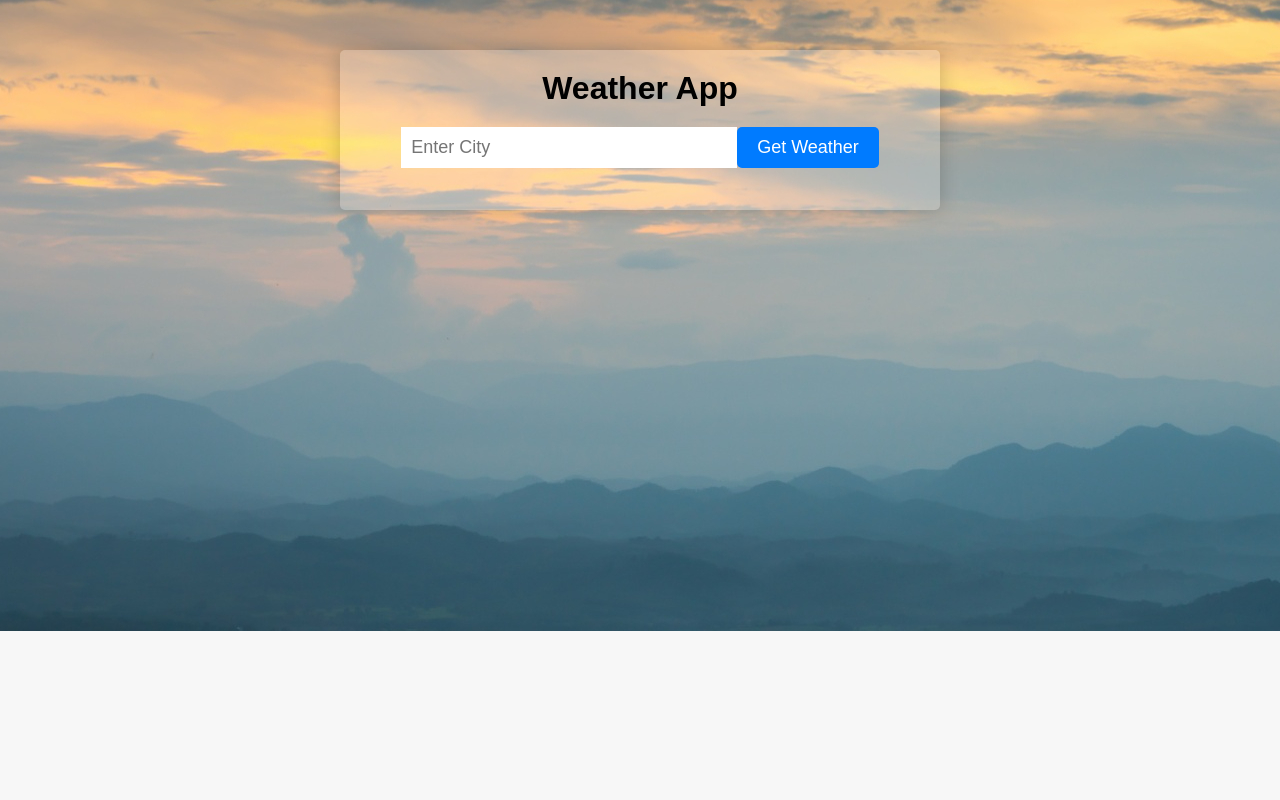
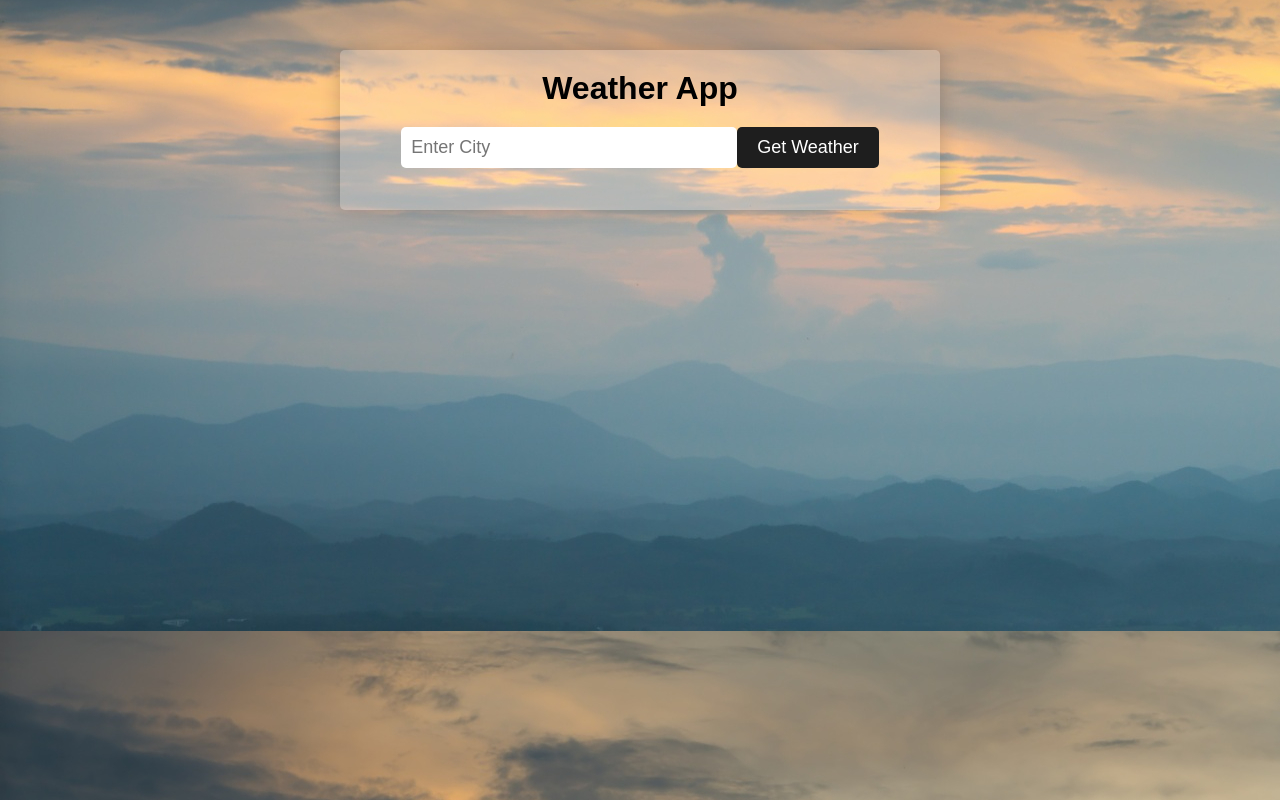
Before and after one commit to derkmal/weatherapp, a plain HTML site: page index.html in a window 1280 px wide. Drawn offline with Linux system fonts and the light colour scheme.

Commit message:
16-05-2023

```diff
--- a/weather.css
+++ b/weather.css
@@ -6,12 +6,9 @@
 
 body {
     font-family: "Montserrat", sans-serif;
-    background-color: #f7f7f7;
     background-image: url(images/sunset_mountains.jpg);
-    background-position-x: center;
+    /* background-position-x: center; */
     background-position-y: -570px;
-    background-size: auto;
-    background-repeat: no-repeat;
     background-attachment: fixed;
 }
 
@@ -40,10 +37,11 @@ form input[type="text"] {
     outline: none;
     font-size: 18px;
     width: 60%;
+    border-radius: 5px;
 }
 
 form input[type="submit"] {
-    background-color: #007bff;
+    background-color: rgb(30, 30, 30);
     color: #fff;
     border: none;
     padding: 10px 20px;
@@ -51,11 +49,14 @@ form input[type="submit"] {
     font-size: 18px;
     cursor: pointer;
     outline: none;
-    transition: background-color .3s ease;
 }
 
 form input[type="submit"]:hover {
-    background-color: #0062cc;
+    background-color: rgb(14, 14, 14);
+}
+
+form input[type="submit"]:active {
+    transform: scale(0.98);
 }
 
 .icon img {
@@ -85,7 +86,7 @@ form input[type="submit"]:hover {
 }
 
 .details > div {
-    background-color: #f1f1f1;
+    background-color: rgba(241, 241, 241, 0.4);
     padding: 20px;
     margin: 10px;
     border-radius: 5px;
```
